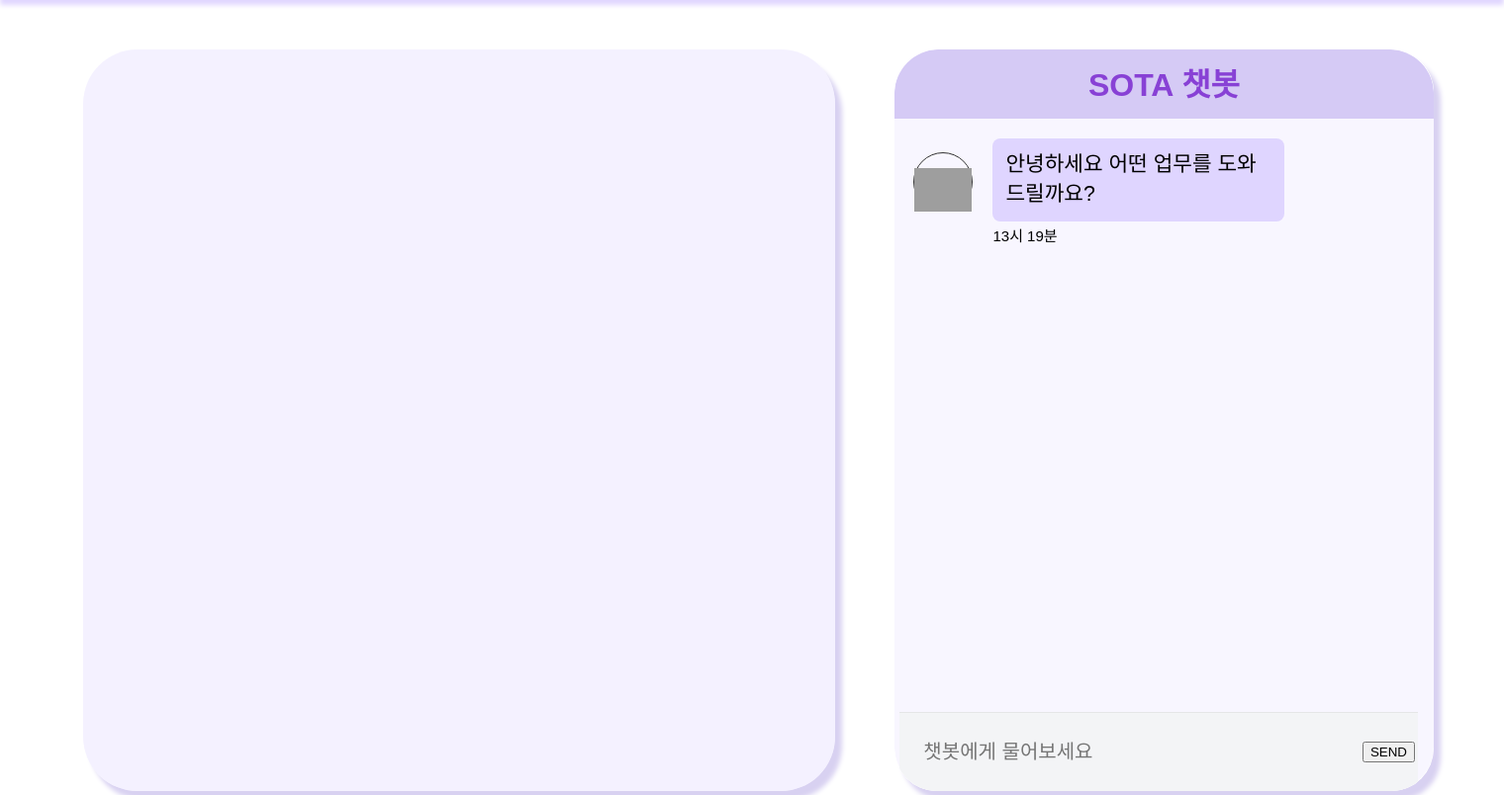
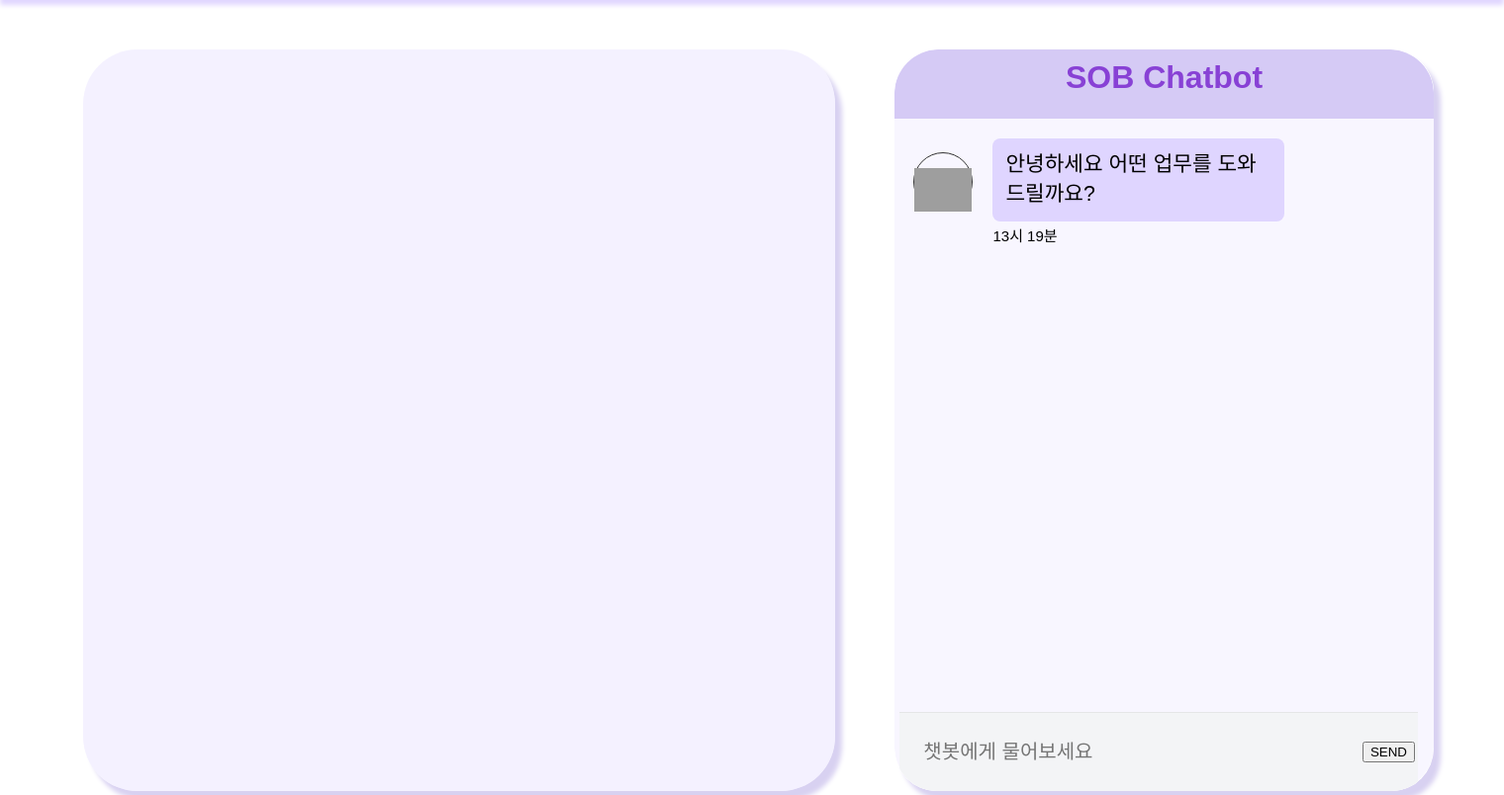
Before and after one commit to whddla/sota-chatbot, a Django app: template sota/sota/templates/index.html in a window 1520 px wide. Shown: the part 60-864 px from the top of the page at 99% size. Run offline with Django 3.2, Linux system fonts and the light colour scheme; the template is opened without the code that fills it, so the values that code supplies are empty; grey boxes are pictures that could not be loaded.

Commit message:
index 수정
index 수정

```diff
--- a/sota/sota/static/css/index.css
+++ b/sota/sota/static/css/index.css
@@ -110,6 +110,7 @@ h1 {
     max-width: 75%;
     border-radius: 8px;
     font-size: 16pt;
+    background: white;
     padding: 10px 14px 10px 14px;
     line-height: 14pt;
     letter-spacing: 0.5px;
--- a/sota/sota/templates/index.html
+++ b/sota/sota/templates/index.html
@@ -13,7 +13,7 @@
                 <div class="chatBox" id="chatbox" style="padding-bottom: 120px;">
                     <div class="header">
                         <div class="title-wrap">
-                            <h1 class="title">SOTA 챗봇</h1>
+                            <h1 class="title">SOB Chatbot</h1>
                         </div>
                     </div>
                     <div class="chat-bot">
@@ -107,7 +107,7 @@ $.ajax({
         // 답변 출력
         $("#show").empty();
 
-        bottext ="<div class=chat-bot><div class=bot-profile><div class=img style=background-image:none;><img src=https://openclipart.org/image/800px/262355 alt=챗봇></div><div class=name>챗봇</div></div><div class=bot-talk><div class=txt><div>"+response.Answer+"</div></div><div class=time><div>"+day.getHours()+"시 "+day.getMinutes()+"분"+"</div></div></div></div>";
+        bottext ="<div class=chat-bot><div class=bot-profile><div class=img style=background-image:none;><img src=https://openclipart.org/image/800px/262355 alt=챗봇></div><div class=name>챗봇</div></div><div class=bot-talk><div class=txt style='min-width:150px;'><div>"+response.Answer+"</div></div><div class=time><div>"+day.getHours()+"시 "+day.getMinutes()+"분"+"</div></div></div></div>";
         $chatbox.append(bottext);
         if(response.Intent=='인사'){
 
@@ -344,7 +344,7 @@ $.ajax({
                     console.log(p)
                     for(i=0;i<p[0].length;i++){
                         recommend_text = `<div style='width:375px;display: inline-block;margin-top: 30px;'>
-                            <table style="border-radius:10px;margin-bottom:3%;margin: 0 auto;color:white;padding:3%;background:#424242;text-align:center;height: 150px;width: 265px;">
+                            <table style="background: #7f4fac;font-weight: bolder;border-radius:10px;margin-bottom:3%;margin: 0 auto;color:white;padding:3%;text-align:center;height: 170px;width: 300px;">
                             <tr>
                                 <td style='vertical-align:middle' >${p[0][i]}</td>
                             </tr>
@@ -358,7 +358,7 @@ $.ajax({
                                 <td style='vertical-align:middle' >${p[3][i]}</td>
                             </tr>
                             <tr>
-                                <td style='vertical-align:middle' ><button>신청하기</button></td>
+                                <td style='vertical-align:middle' ><button style='width: 85px;height: 34px;background: #fde8ff;border: none; font-size: 16px;border-radius: 5px;font-weight: 800;'>신청하기</button></td>
                             </tr>
                             </table></div>`
                             $show.append(recommend_text)
```
